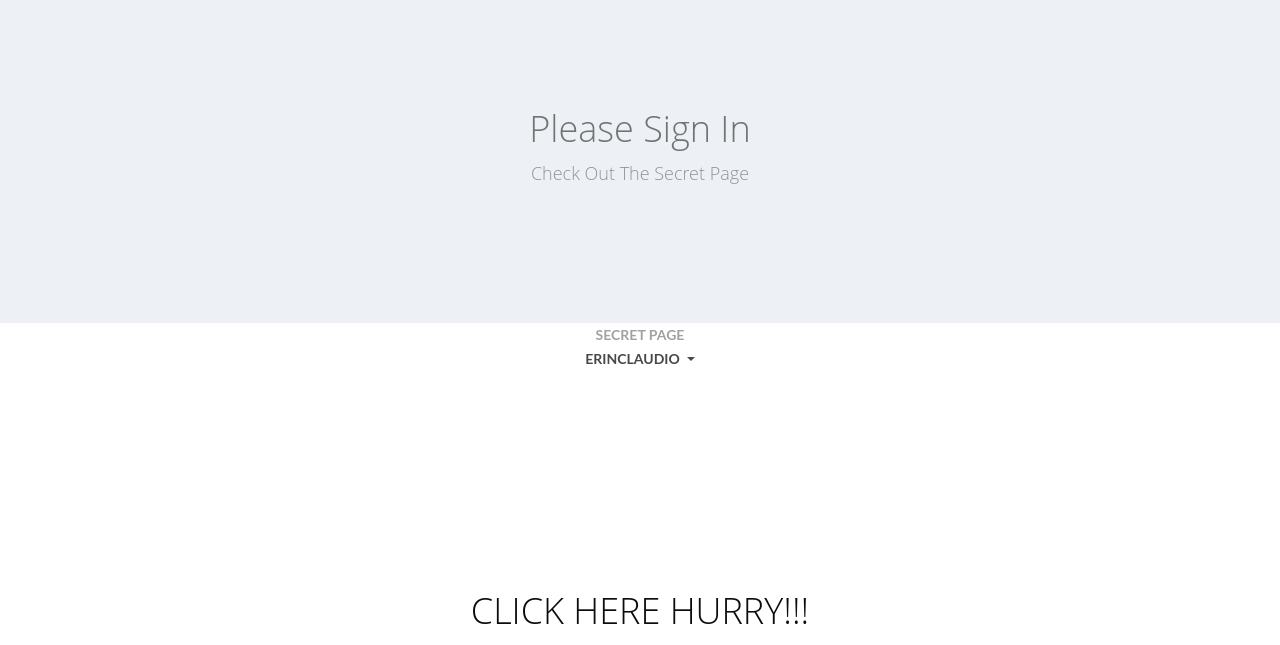
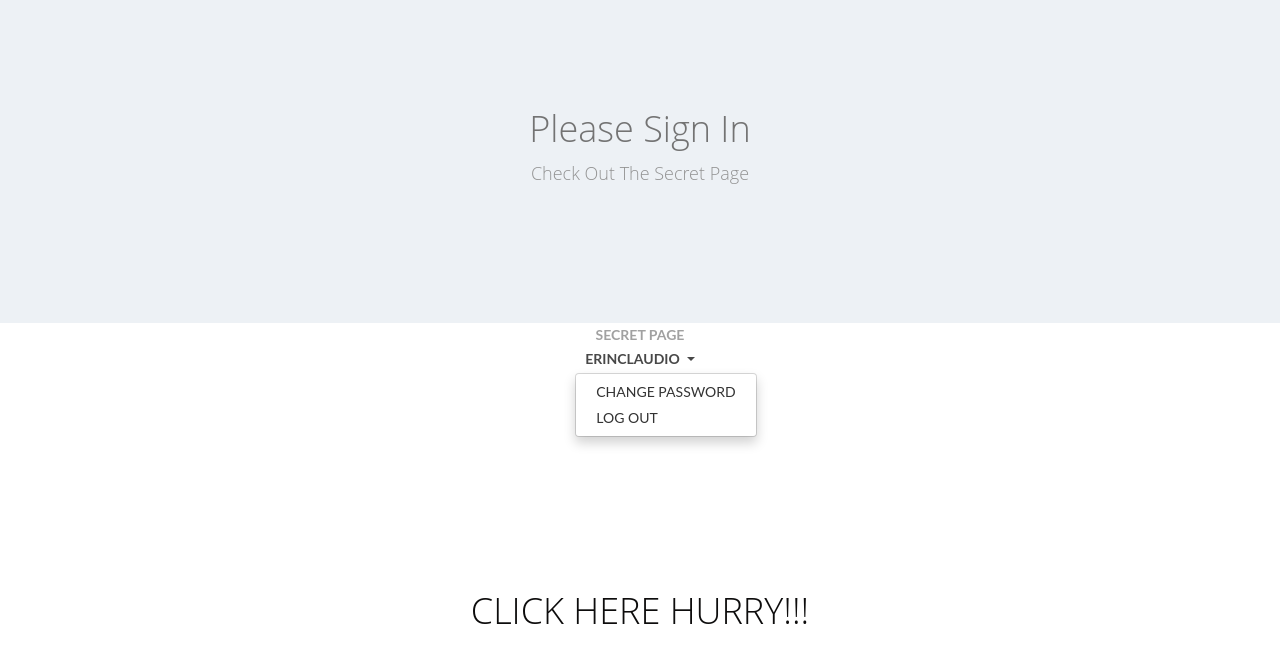
Before and after one commit to ErinClaudio/congenial-bassoon, a Django app: page /secretpage/ in a window 1280 px wide, after a click on "ERINCLAUDIO". Shown: the part 111-756 px from the top of the page. Run offline with Django 3.2, Linux system fonts and the light colour scheme; a user stored in the database is signed in; some libraries are stand-ins or nearby versions.

Commit message:
frontend of secret page cleaned up

```diff
--- a/secretpage/templates/base1.html
+++ b/secretpage/templates/base1.html
@@ -87,8 +87,18 @@
     </ul>
     {% if user.is_authenticated %}
     <section>
-        <ul class="nav-item text-center">
-            <li class="nav-item dropdown">
+        <ul class="text-center">
+            <li class="nav-item" style="display: inline-block;
+            position: relative;">
+                <a class="nav-link dropdown-toggle" href="#" type="button" id="navbarDropdown" role="button" data-toggle="dropdown" aria-haspopup="true" aria-expanded="false">
+                    {{ user.username }}
+                </a>
+                <ul class="dropdown-menu" aria-labelledby="navbarDropdown">
+                    <li><a class="dropdown-item" href="{% url 'password_change' %}">Change Password</a></li>
+                    <li><a class="dropdown-item" href="{% url 'logout' %}">Log out</a></li>
+                </ul>
+            </li>
+            <!-- <li class="nav-item dropdown">
                 <a class="nav-link dropdown-toggle" href="#" id="navbarDropdown" role="button" data-toggle="dropdown" aria-haspopup="true" aria-expanded="false">
                 {{ user.username }}
               </a>
@@ -99,7 +109,7 @@
                         <a class="dropdown-item" href="{% url 'logout' %}">Log out</a>
                     </div>
                 </div>
-            </li>
+            </li> -->
         </ul>
     </section>
     {% else %}
```
Also changed, not shown: templates/home.html (+5 -5 lines), db.sqlite3.
